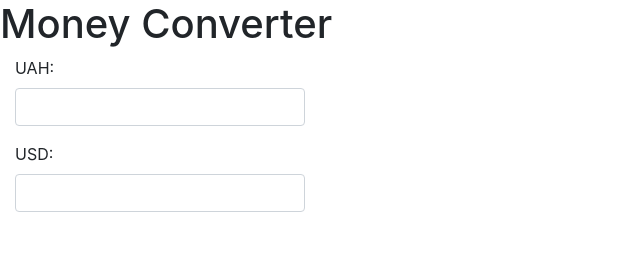
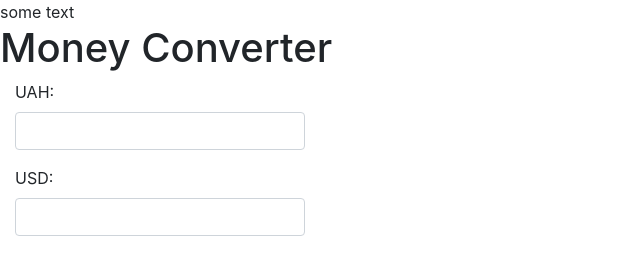
Before and after one commit to yao-san4/yao-trash, a plain HTML site: page index.html in a window 1280 px wide. Shown: the whole page, without its empty margins (0-640 px from the left). Drawn offline with nearby package versions, Linux system fonts and the light colour scheme.

Commit message:
second commit

```diff
--- a/index.html
+++ b/index.html
@@ -9,6 +9,7 @@
     <link rel="stylesheet" href="stackpath.bootstrapcdn.com/bootstrap/4.5.2/css/bootstrap.min.css">
   </head>
   <body>
+	  <a>some text</a>
     <h1>Money Converter</h1>
       <div class="form-group col-md-3">
         <label for="usr">UAH:</label>
```
